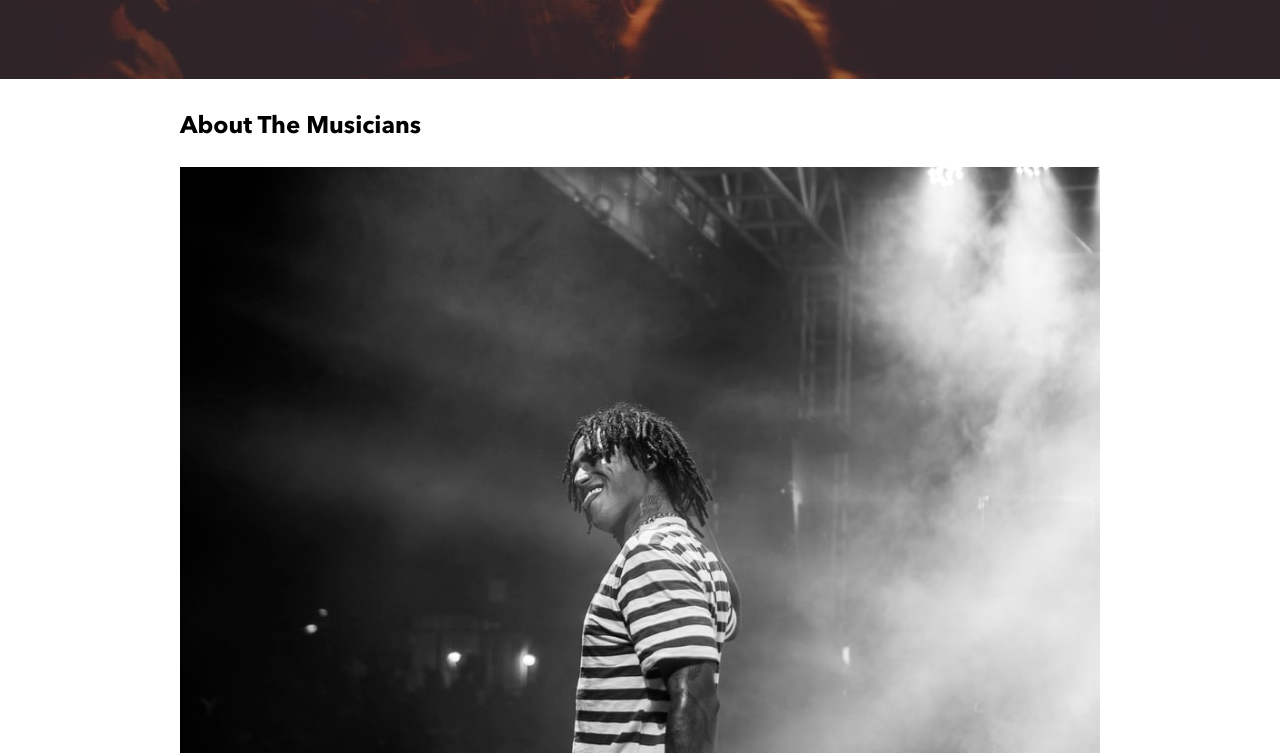
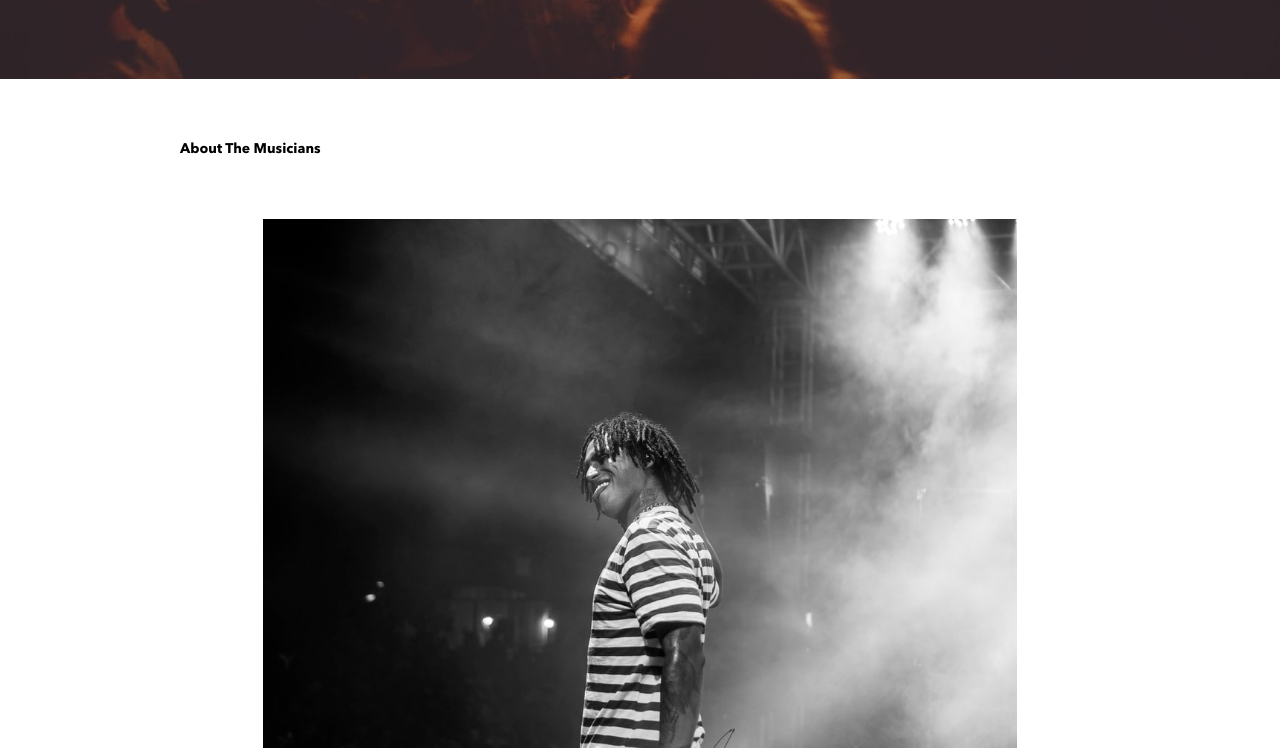
Before and after one commit to PhoebeYCLo/BandSite, a plain HTML site: page sprint-1/index.html in a window 1280 px wide. Shown: the part 667-1420 px from the top of the page. Drawn offline with Linux system fonts and the light colour scheme.

Commit message:
Editing about section margin

```diff
--- a/sprint-1/index.html
+++ b/sprint-1/index.html
@@ -39,7 +39,7 @@
 
         <section class="about">
             <div class="about__content container">
-                <h2 class="about__header">About The Musicians</h2>
+                <h1 class="about__header">About The Musicians</h1>
 
                 <div class="about__container">
                     <div class="about__image-container">
--- a/sprint-1/styles/partials/_about.scss
+++ b/sprint-1/styles/partials/_about.scss
@@ -1,5 +1,9 @@
 .about{
     padding: 2rem 0 2.5rem 0;
+
+    @include desktop{
+        padding: 3rem 0;
+    }
 
     &__content{
         display: flex;
@@ -10,5 +14,30 @@
         font-size: 1.5rem;
         line-height: 2rem;
         margin-bottom: 1.5rem;
+
+        @include tablet{
+            font-size: 2.25rem;
+            line-height: 2.75rem;
+            margin-bottom: 3rem;
+        }
     }
+
+    &__container{
+        @include desktop{
+            width: 82%;
+            margin: 0 auto;
+        }
+    }
+
+    &__image-container{
+        margin-bottom: 1.5rem;
+
+        @include desktop{
+            margin-bottom: 3rem;
+        }
+    }
+
+    // &__quote{
+
+    // }
 }
--- a/sprint-1/styles/partials/_breakpoint.scss
+++ b/sprint-1/styles/partials/_breakpoint.scss
@@ -1,12 +1,14 @@
 @mixin mobile {
     @media screen and (max-width: 767px){
         @content;
+        font-size: 0.8125rem;
     }
 }
 
 @mixin tablet {
     @media screen and (min-width: 768px){
         @content;
+        font-size: 0.875rem;
     }
 }
 
```
Also changed, not shown: sprint-1/styles/main.css, 1 other file.
